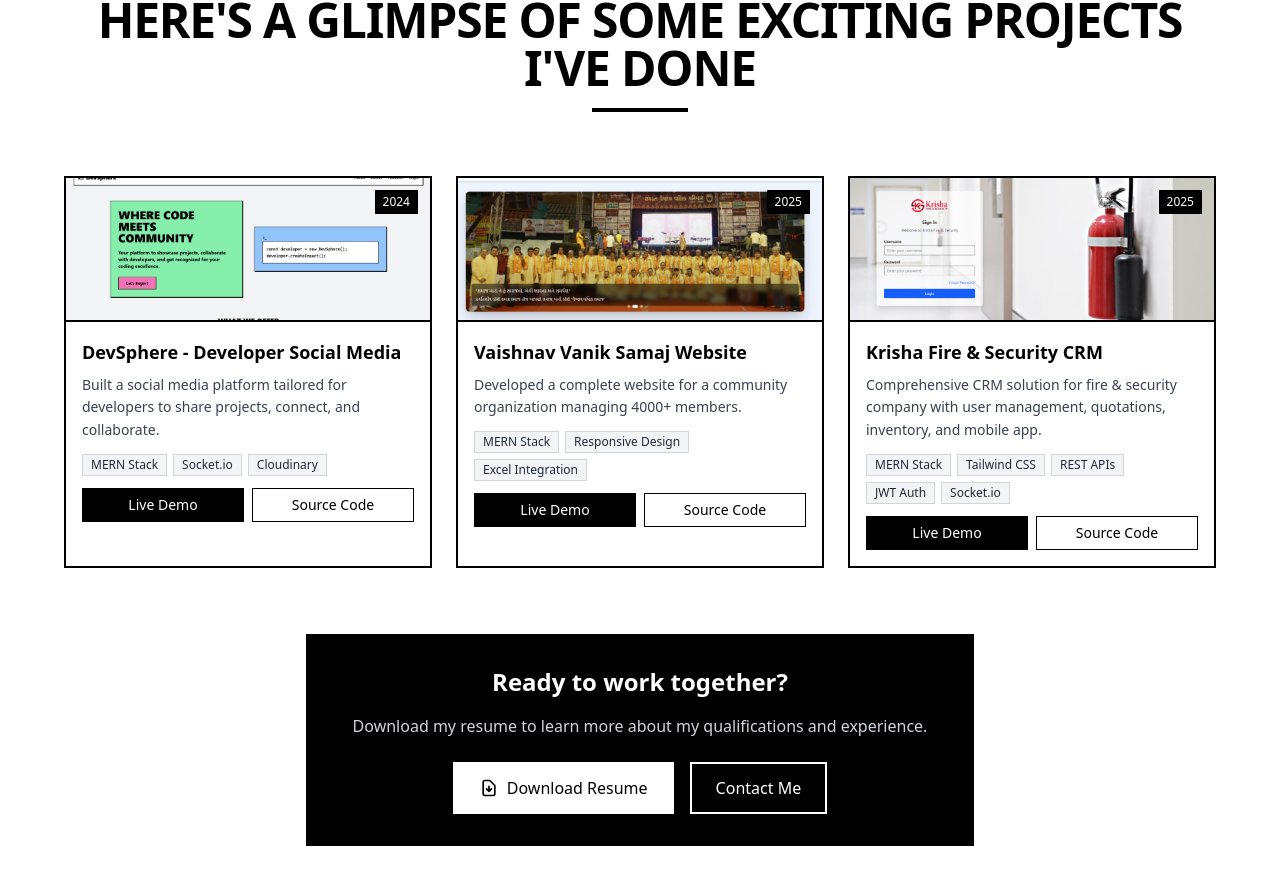
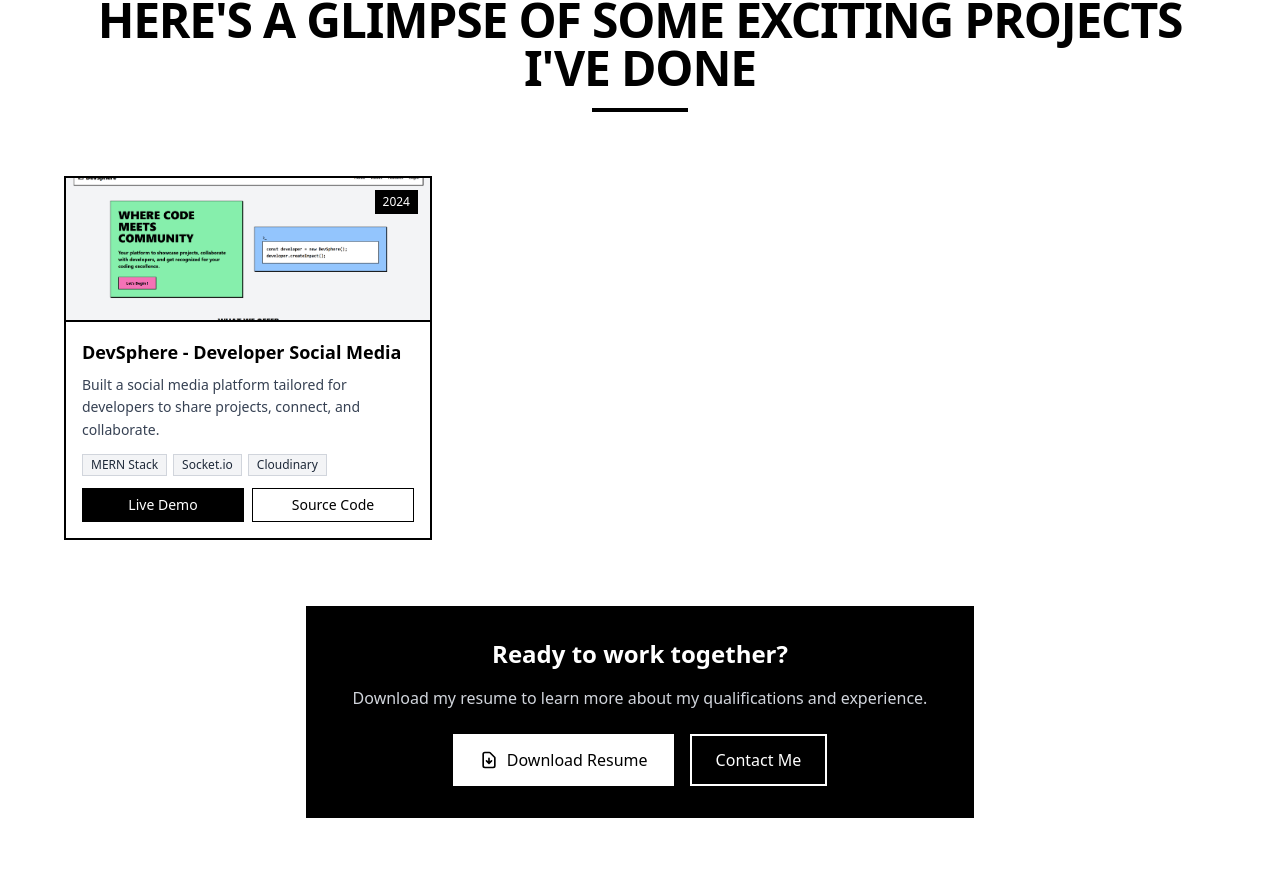
Before and after one commit to SaunakChaudhary/portfolio, a React (Vite) app in the folder CLIENT/: page / in a window 1280 px wide. Shown: the part 2174-3058 px from the top of the page. Built offline with nearby package versions, Linux system fonts and the light colour scheme.

Commit message:
Portfolio update

```diff
--- a/CLIENT/src/Pages/Home.jsx
+++ b/CLIENT/src/Pages/Home.jsx
@@ -664,64 +664,6 @@
                 </div>
               </div>
             </div>
-
-            {/* Project 2 */}
-            <div className="border-2 border-black bg-white hover:shadow-[6px_6px_0_0_#000] transition-all duration-300 transform hover:-translate-y-1 group overflow-hidden">
-              <div className="h-36 border-b-2 border-black relative overflow-hidden">
-                <div className="absolute top-3 right-3 bg-black text-white px-2 py-1 text-xs font-medium">2025</div>
-                <img src="./prj1.png" alt="Vaishnav Vanik Samaj Project" className="w-full h-full object-cover" />
-              </div>
-              <div className="p-4">
-                <h3 className="text-lg font-bold text-black mb-2">Vaishnav Vanik Samaj Website</h3>
-                <p className="text-gray-700 text-sm mb-3 leading-relaxed">
-                  Developed a complete website for a community organization managing 4000+ members.
-                </p>
-                <div className="flex flex-wrap gap-1.5 mb-3">
-                  {['MERN Stack', 'Responsive Design', 'Excel Integration'].map((tech, index) => (
-                    <span key={index} className="bg-gray-100 text-gray-800 px-2 py-0.5 text-xs border border-gray-300 font-medium">
-                      {tech}
-                    </span>
-                  ))}
-                </div>
-                <div className="flex gap-2">
-                  <NavLink onClick={() => toast.error("Demo Not Available")} className="text-center flex-1 bg-black text-white px-3 py-1.5 text-sm font-medium hover:bg-gray-800 transition-colors border border-black">
-                    Live Demo
-                  </NavLink>
-                  <NavLink target='_blank' to="https://github.com/saunakchaudhary/Vaishnav_vanik_samaj_project" className="flex-1 text-center bg-white text-black px-3 py-1.5 text-sm font-medium border border-black hover:bg-gray-100 transition-colors">
-                    Source Code
-                  </NavLink>
-                </div>
-              </div>
-            </div>
-
-            {/* Project 3 - New Project */}
-            <div className="border-2 border-black bg-white hover:shadow-[6px_6px_0_0_#000] transition-all duration-300 transform hover:-translate-y-1 group overflow-hidden">
-              <div className="h-36 border-b-2 border-black relative overflow-hidden">
-                <div className="absolute top-3 right-3 bg-black text-white px-2 py-1 text-xs font-medium">2025</div>
-                <img src="./prj3.png" alt="Krisha Fire & Security CRM Project" className="w-full h-full object-cover" />
-              </div>
-              <div className="p-4">
-                <h3 className="text-lg font-bold text-black mb-2">Krisha Fire & Security CRM</h3>
-                <p className="text-gray-700 text-sm mb-3 leading-relaxed">
-                  Comprehensive CRM solution for fire & security company with user management, quotations, inventory, and mobile app.
-                </p>
-                <div className="flex flex-wrap gap-1.5 mb-3">
-                  {['MERN Stack', 'Tailwind CSS', 'REST APIs', 'JWT Auth', 'Socket.io'].map((tech, index) => (
-                    <span key={index} className="bg-gray-100 text-gray-800 px-2 py-0.5 text-xs border border-gray-300 font-medium">
-                      {tech}
-                    </span>
-                  ))}
-                </div>
-                <div className="flex gap-2">
-                  <NavLink onClick={() => toast.error("Demo Not Available")} className="text-center flex-1 bg-black text-white px-3 py-1.5 text-sm font-medium hover:bg-gray-800 transition-colors border border-black">
-                    Live Demo
-                  </NavLink>
-                  <NavLink target='_blank' to="https://github.com/SaunakChaudhary/Krisha-Fire-and-Securtiy-CRM" className="flex-1 text-center bg-white text-black px-3 py-1.5 text-sm font-medium border border-black hover:bg-gray-100 transition-colors">
-                    Source Code
-                  </NavLink>
-                </div>
-              </div>
-            </div>
           </div>
 
           {/* Resume Download Section */}
```
